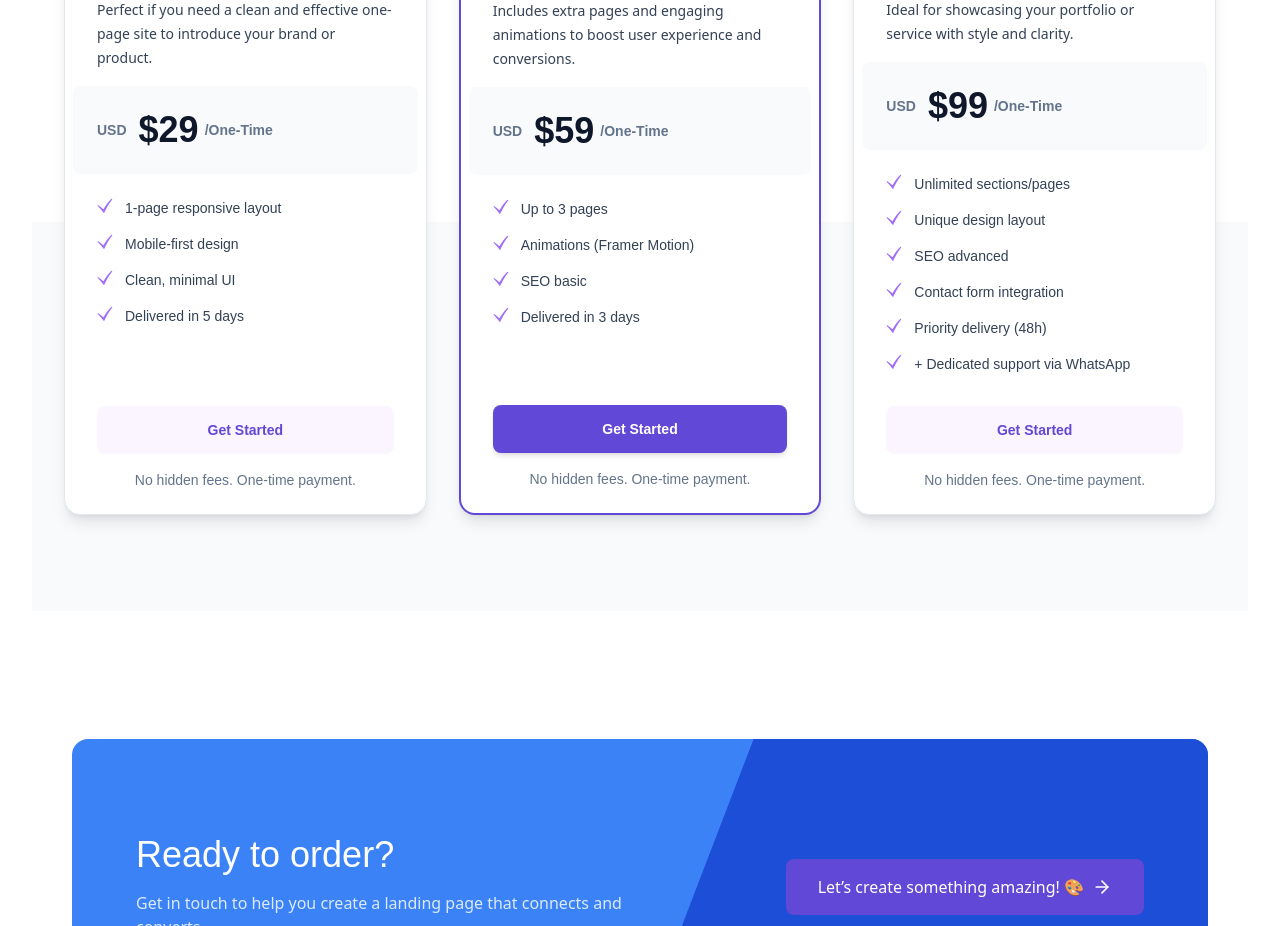
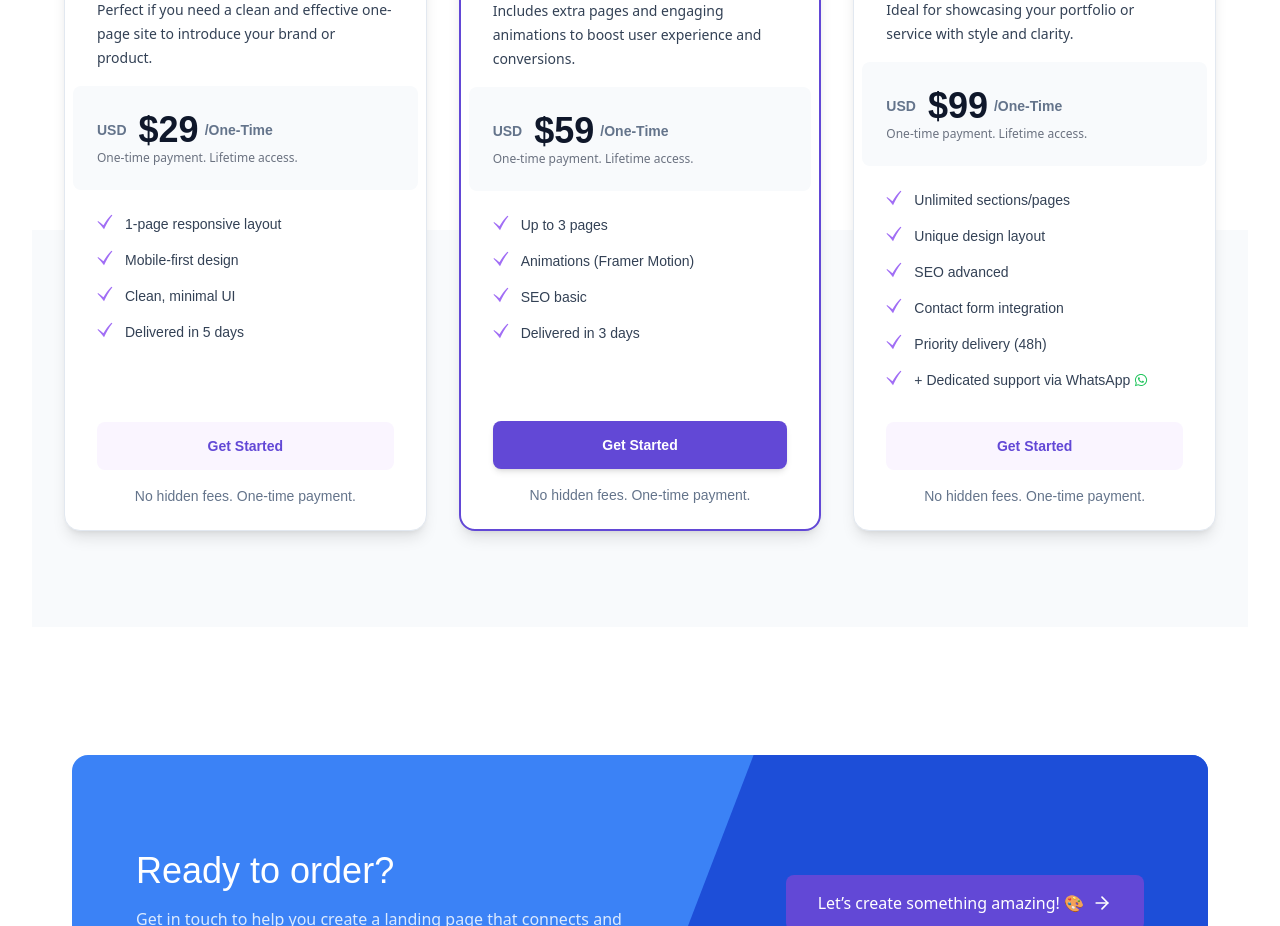
Before and after one commit to lodsa-ntos/launchpeak-starter, a React (Vite) app: page / in a window 1280 px wide. Shown: the part 3240-4166 px from the top of the page. Built offline with nearby package versions, Linux system fonts and the light colour scheme; a web font is replaced by a local one.

Commit message:
Add WhatsApp icon to PriceSection for dedicated support; update support text for clarity

```diff
--- a/src/components/ExempleSection.jsx
+++ b/src/components/ExempleSection.jsx
@@ -8,8 +8,6 @@ import { DiResponsive } from "react-icons/di"
 import { HiMiniDevicePhoneMobile } from "react-icons/hi2"
 import { TbBrandFramerMotion } from "react-icons/tb"
 import { RiSeoLine } from "react-icons/ri"
-import { FaWhatsapp } from "react-icons/fa"
-
 
 const cardsdata = [
   {
--- a/src/components/PriceSection.jsx
+++ b/src/components/PriceSection.jsx
@@ -1,5 +1,6 @@
 import { GiCheckMark } from "react-icons/gi"
 import React from 'react';
+import { FaWhatsapp } from "react-icons/fa"
 
 const pricingPlans = [
   {
@@ -46,7 +47,12 @@ const pricingPlans = [
       "SEO advanced",
       "Contact form integration",
       "Priority delivery (48h)",
-      "+ Dedicated support via WhatsApp",
+      (
+        <>
+        <p className="flex items-center gap-1">+ Dedicated support via WhatsApp <FaWhatsapp className="text-green-500"/></p>
+        </>
+      )
+      ,
     ],
     cta: "Get Started",
     microtext: "No hidden fees. One-time payment.",
@@ -106,6 +112,7 @@ function PriceSection() {
                                 <span className='ml-3 text-4xl text-slate-900'>${plan.price}</span>
                                 <span className='ml-1.5'>{plan.frequency}</span>
                             </p>
+                            <p className="text-gray-500 text-xs">One-time payment. Lifetime access. </p>
                         </div>
 
                         {/* Features */}
```
